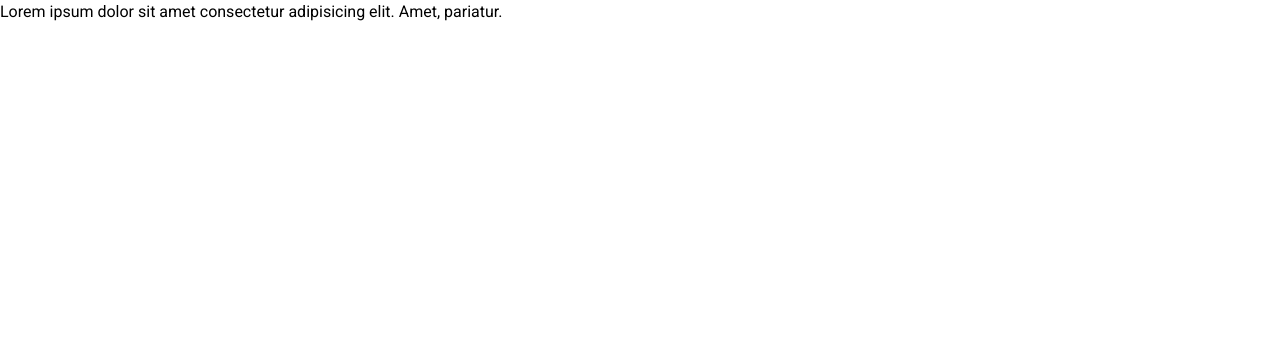
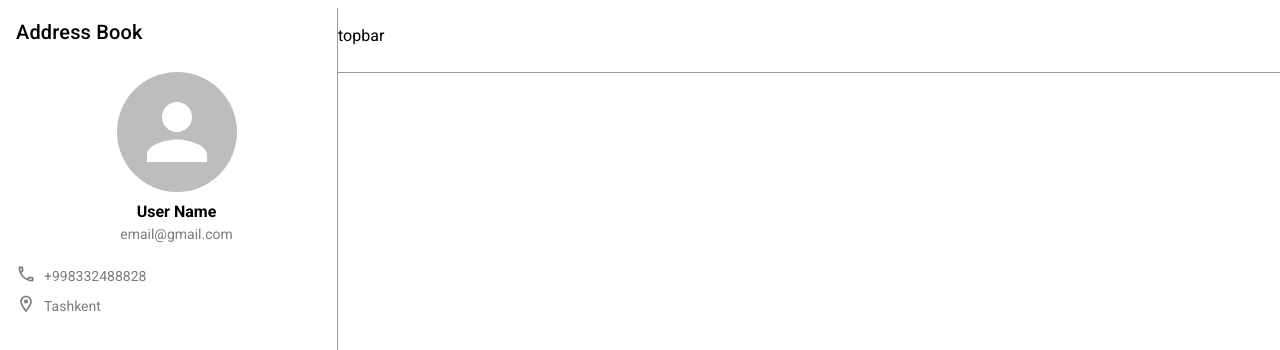
Before and after one commit to zaynlannister/contacts-app, a React app: page / in a window 1280 px wide. Shown: the top 350 px of the page. Built offline with nearby package versions, Linux system fonts and the light colour scheme; the HTML template or start-up script is replaced by a standard one.

Commit message:
feat: add sidebar

```diff
--- a/src/App.tsx
+++ /dev/null
@@ -1,14 +0,0 @@
-function App() {
-  return (
-    <>
-      <div>
-        <p>
-          Lorem ipsum dolor sit amet consectetur adipisicing elit. Amet,
-          pariatur.
-        </p>
-      </div>
-    </>
-  );
-}
-
-export default App;
--- /dev/null
+++ b/src/components/Root.tsx
@@ -0,0 +1,19 @@
+import { Outlet } from "react-router-dom";
+import TopBar from "./TopBar";
+import Sidebar from "./Sidebar";
+
+const Root = () => {
+  return (
+    <div className="flex overflow-hidden">
+      <div className="ml-2 mt-2">
+        <Sidebar />
+      </div>
+      <div className="w-full">
+        <TopBar />
+        <Outlet />
+      </div>
+    </div>
+  );
+};
+
+export default Root;
--- /dev/null
+++ b/src/components/SideBarContent.tsx
@@ -0,0 +1,15 @@
+interface SideBarContentInterface {
+  icon: React.ReactNode;
+  text: string;
+}
+
+const SideBarContent = (props: SideBarContentInterface) => {
+  return (
+    <div className="flex items-end text-[#7C7C7C] mb-1">
+      <div className="mr-2 mb-[2px]">{props.icon}</div>
+      <p className="self-end text-[14px]">{props.text}</p>
+    </div>
+  );
+};
+
+export default SideBarContent;
--- /dev/null
+++ b/src/components/Sidebar.tsx
@@ -0,0 +1,35 @@
+import React from "react";
+import { Avatar, Typography } from "@mui/material";
+import SideBarContent from "./SideBarContent";
+import LocalPhoneOutlinedIcon from "@mui/icons-material/LocalPhoneOutlined";
+import LocationOnOutlinedIcon from "@mui/icons-material/LocationOnOutlined";
+
+const Sidebar = () => {
+  const [username, setUserName] = React.useState("User Name");
+  return (
+    <div className="border-r border-[#9A9A9A] w-[330px] h-screen pl-2">
+      <div>
+        <div className="pt-2">
+          <Typography variant="h6">Address Book</Typography>
+        </div>
+        <div className="flex flex-col items-center text-center mt-6">
+          <Avatar sx={{ width: "120px", height: "120px" }} />
+          <p className="font-bold mt-2">{username}</p>
+          <p className="text-[#7C7C7C] text-[14px]">email@gmail.com</p>
+        </div>
+        <div className="mt-4">
+          <SideBarContent
+            text="+998332488828"
+            icon={<LocalPhoneOutlinedIcon sx={{ fontSize: 20 }} />}
+          />
+          <SideBarContent
+            text="Tashkent"
+            icon={<LocationOnOutlinedIcon sx={{ fontSize: 20 }} />}
+          />
+        </div>
+      </div>
+    </div>
+  );
+};
+
+export default Sidebar;
--- /dev/null
+++ b/src/components/TopBar.tsx
@@ -0,0 +1,9 @@
+const TopBar = () => {
+  return (
+    <div className="border-b border-[#9A9A9A] py-6">
+      <div>topbar</div>
+    </div>
+  );
+};
+
+export default TopBar;
--- a/src/index.css
+++ b/src/index.css
@@ -12,4 +12,5 @@ body {
   margin: 0;
   padding: 0;
   box-sizing: border-box;
+  overflow: hidden;
 }
--- /dev/null
+++ b/src/pages/Test.tsx
@@ -0,0 +1,5 @@
+const Test = () => {
+  return <div>test</div>;
+};
+
+export default Test;
```
Also changed, not shown: src/main.tsx (+9 -3 lines).
